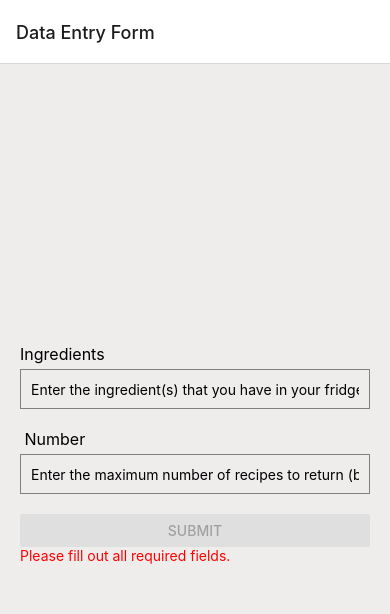
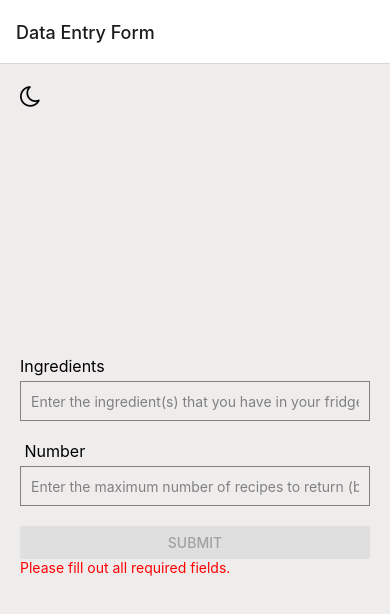
Before and after one commit to coder12git/ReactNative, a React Native app in the folder app/: screen / in a window 390 px wide. Shown: the top 614 px of the page. Built offline with nearby package versions, Linux system fonts and the light colour scheme.

Commit message:
added theme

```diff
--- a/app/components/DataDashboard.js
+++ b/app/components/DataDashboard.js
@@ -1,15 +1,38 @@
 import React, { useState, useEffect, useContext } from 'react';
-import { View, Text, StyleSheet, ScrollView } from 'react-native';
+import { View, Text, StyleSheet, ScrollView, TouchableOpacity } from 'react-native';
 import { Table, Row, Rows } from 'react-native-table-component';
 import { Platform } from 'react-native';
 import HandlingDataContext from '../context/HandlingDataContext';
+import ThemeContext from '../context/ThemeContext';
+import Icon from 'react-native-vector-icons/FontAwesome';
+
 
 const DataVisualization = ({ route }) => {
   const [mealData, setMealData] = useState([]);
   const { formData, resetFormData } = useContext(HandlingDataContext);
-  console.log(formData);
+  const { theme, toggleTheme } = useContext(ThemeContext);
+  const iconType = (theme === 'dark') ? 'sun-o' : 'moon-o';
 
-  const apiKey = '54fe1ed340324dde9577a8ba35e809fc' // Spoonacular Food Api Key
+  // console.log(formData);
+
+  const apiKey = 'b3ba2760ef4b487eb71e7ff497d868ee' // Spoonacular Food Api Key
+
+  // Stylesheet
+  const styles = StyleSheet.create({
+    container: {
+      flex: 1,
+      backgroundColor: theme.backgroundColor,
+      paddingHorizontal: 20,
+      paddingTop: 20,
+      paddingBottom: 20,
+    },
+    chart: {
+      flex: 1,
+      justifyContent: 'center',
+    },
+    head: { height: 40, backgroundColor: theme.headColor },
+    text: { margin: 6, color: theme.textColor },
+  });
 
   useEffect(() => {
     const ingredients = formData.ingredients;
@@ -45,7 +68,7 @@ const DataVisualization = ({ route }) => {
     fetchData();
     resetFormData();
   }, []);
-  console.log(mealData);
+  // console.log(mealData);
   //Taking data from spoonacular food api based on user input
   const data = mealData.map((meal, index) => ({
     'name': meal.title,
@@ -154,7 +177,10 @@ const DataVisualization = ({ route }) => {
     const { LineChart, Line, CartesianGrid, XAxis, YAxis, Tooltip } = require('recharts');
     return (
       <View style={styles.container}>
-        <LineChart width={600} height={300} data={data.length>0 ? data : dummyData} style={styles.chart} margin={{ top: 5, right: 20, bottom: 5, left: 0 }}>
+        <TouchableOpacity onPress={toggleTheme}>
+          <Icon name={iconType} size={24} color={theme.textColor} />
+        </TouchableOpacity>
+        <LineChart width={600} height={300} data={data.length > 0 ? data : dummyData} style={styles.chart} margin={{ top: 5, right: 20, bottom: 5, left: 0 }}>
           <Line type="monotone" dataKey="calories" stroke="red" />
           <CartesianGrid stroke="#ccc" strokeDasharray="5 5" />
           <XAxis dataKey="name" />
@@ -167,6 +193,9 @@ const DataVisualization = ({ route }) => {
   return (
     <ScrollView>
       <View style={styles.container}>
+        <TouchableOpacity onPress={toggleTheme} style={{ paddingBottom: 10 }}>
+          <Icon name={iconType} size={24} color={theme.textColor} />
+        </TouchableOpacity>
         <Table borderStyle={{ borderWidth: 1, borderColor: '#C1C0B9' }}>
           <Row
             data={['Name', 'Calories', 'Carbs', 'Protein', 'Fat']}
@@ -174,7 +203,7 @@ const DataVisualization = ({ route }) => {
             textStyle={styles.text}
           />
           <Rows
-            data={tableData.length>0 ? tableData : dummyTableData}
+            data={tableData.length > 0 ? tableData : dummyTableData}
             textStyle={styles.text}
           />
         </Table>
@@ -183,20 +212,5 @@ const DataVisualization = ({ route }) => {
   )
 };
 
-const styles = StyleSheet.create({
-  container: {
-    flex: 1,
-    backgroundColor: '#EFECEC',
-    paddingHorizontal: 20,
-    paddingTop: 20,
-    paddingBottom: 20,
-  },
-  chart: {
-    flex: 1,
-    justifyContent: 'center',
-  },
-  head: { height: 40, backgroundColor: '#f1f8ff' },
-  text: { margin: 6 },
-});
 
 export default DataVisualization;
--- a/app/components/DataEntryForm.js
+++ b/app/components/DataEntryForm.js
@@ -1,12 +1,58 @@
 import React, { useState, useEffect, useContext } from 'react';
-import { View, Text, TextInput, Button, StyleSheet, KeyboardAvoidingView } from 'react-native';
+import { View, Text, TextInput, Button, StyleSheet, TouchableOpacity } from 'react-native';
 import { useNavigation } from '@react-navigation/native';
 import HandlingDataContext from '../context/HandlingDataContext';
+import ThemeContext from '../context/ThemeContext';
+import Icon from 'react-native-vector-icons/FontAwesome';
+
 
 const DataEntryForm = () => {
-  const {formData, setFormData} = useContext(HandlingDataContext);
+  const { formData, setFormData } = useContext(HandlingDataContext);
   const [isFormValid, setIsFormValid] = useState(false);
+  const { theme, toggleTheme } = useContext(ThemeContext);
+  const iconType = (theme === 'dark') ? 'sun-o' : 'moon-o';
   const navigation = useNavigation();
+
+  // Stylesheet
+  const styles = StyleSheet.create({
+    container: {
+      flex: 1,
+      backgroundColor: theme.backgroundColor,
+      paddingTop: 20,
+      paddingHorizontal: 20,
+    },
+    form: {
+      flex: 1,
+      justifyContent: 'center',
+    },
+    input: {
+      height: 40,
+      borderColor: 'grey',
+      borderWidth: 1,
+      marginBottom: 20,
+      paddingHorizontal: 10,
+      color: theme.textColor,
+    },
+    textArea: {
+      height: 80,
+      borderColor: 'grey',
+      borderWidth: 1,
+      marginBottom: 20,
+      paddingHorizontal: 10,
+      paddingTop: 10,
+      color: theme.textColor,
+    },
+    label: {
+      fontSize: 16,
+      marginBottom: 5,
+      color: theme.textColor,
+    },
+    errorText: {
+      color: "red",
+      marginBottom: 20,
+    }
+  });
+
 
   useEffect(() => {
     validateForm();
@@ -25,18 +71,21 @@ const DataEntryForm = () => {
   };
 
   const handleSubmit = () => {
-    // console.log('Form data:', formData);
     navigation.navigate('Data Visualization');
     // setFormData({ ...formData, ingredients: '', number: '' });
   };
 
   return (
     <View style={styles.container}>
+      <TouchableOpacity onPress={toggleTheme}>
+        <Icon name={iconType} size={24} color={theme.textColor} />
+      </TouchableOpacity>
       <View style={styles.form}>
         <Text style={styles.label}>Ingredients</Text>
         <TextInput
           style={styles.input}
           placeholder="Enter the ingredient(s) that you have in your fridge.&#10;&#10;Eg- apples,flour,sugar"
+          placeholderTextColor={theme.placeholderTextColor}
           numberOfLines={2}
           value={formData.ingredients}
           onChangeText={(text) => handleInputChange('ingredients', text)}
@@ -47,6 +96,7 @@ const DataEntryForm = () => {
         <TextInput
           style={styles.input}
           placeholder="Enter the maximum number of recipes to return (between 1 and 100)."
+          placeholderTextColor={theme.placeholderTextColor}
           numberOfLines={2}
           value={formData.number}
           onChangeText={(text) => {
@@ -72,40 +122,4 @@ const DataEntryForm = () => {
   );
 };
 
-const styles = StyleSheet.create({
-  container: {
-    flex: 1,
-    backgroundColor: '#EFECEC',
-    paddingTop: 20,
-    paddingHorizontal: 20,
-  },
-  form: {
-    flex: 1,
-    justifyContent: 'center',
-  },
-  input: {
-    height: 40,
-    borderColor: 'grey',
-    borderWidth: 1,
-    marginBottom: 20,
-    paddingHorizontal: 10,
-  },
-  textArea: {
-    height: 80,
-    borderColor: 'grey',
-    borderWidth: 1,
-    marginBottom: 20,
-    paddingHorizontal: 10,
-    paddingTop: 10,
-  },
-  label: {
-    fontSize: 16,
-    marginBottom: 5,
-  },
-  errorText: {
-    color: "red",
-    marginBottom: 20,
-  }
-});
-
 export default DataEntryForm;
--- a/app/context/HandlingDataContext.js
+++ b/app/context/HandlingDataContext.js
@@ -10,7 +10,7 @@ export const HandlingDataProvider = ({ children }) => {
   });
 
   const resetFormData = () => {
-    setFormData({ingredients: '', number: ''});
+    setFormData({ ingredients: '', number: '' });
   }
 
   return (
--- /dev/null
+++ b/app/context/ThemeContext.js
@@ -0,0 +1,35 @@
+import { createContext, useState } from 'react';
+
+const themes = {
+  light: {
+    backgroundColor: '#EFECEC',
+    textColor: '#000000',
+    placeholderTextColor: 'grey',
+    headColor: '#f1f8ff',
+  },
+  dark: {
+    backgroundColor: '#000000',
+    textColor: '#FFFFFF',
+    placeholderTextColor: '#FFF0F5',
+    headColor: 'grey',
+  },
+};
+
+const ThemeContext = createContext(themes.light);
+
+export const ThemeProvider = ({ children }) => {
+
+  const [theme, setTheme] = useState(themes.light);
+
+  const toggleTheme = () => {
+    setTheme(theme === themes.light ? themes.dark : themes.light);
+  };
+
+  return (
+    <ThemeContext.Provider value={{ theme, toggleTheme }}>
+      {children}
+    </ThemeContext.Provider>
+  );
+};
+
+export default ThemeContext;
--- a/app/package.json
+++ b/app/package.json
@@ -22,6 +22,7 @@
     "react-native-screens": "~3.29.0",
     "react-native-svg-charts": "^5.4.0",
     "react-native-table-component": "^1.2.2",
+    "react-native-vector-icons": "^10.0.3",
     "react-native-web": "~0.19.6",
     "recharts": "^2.12.2"
   },
```
Also changed, not shown: app/App.js (+5 -12 lines), 1 other file (tests, documents, lock files or other folders).
